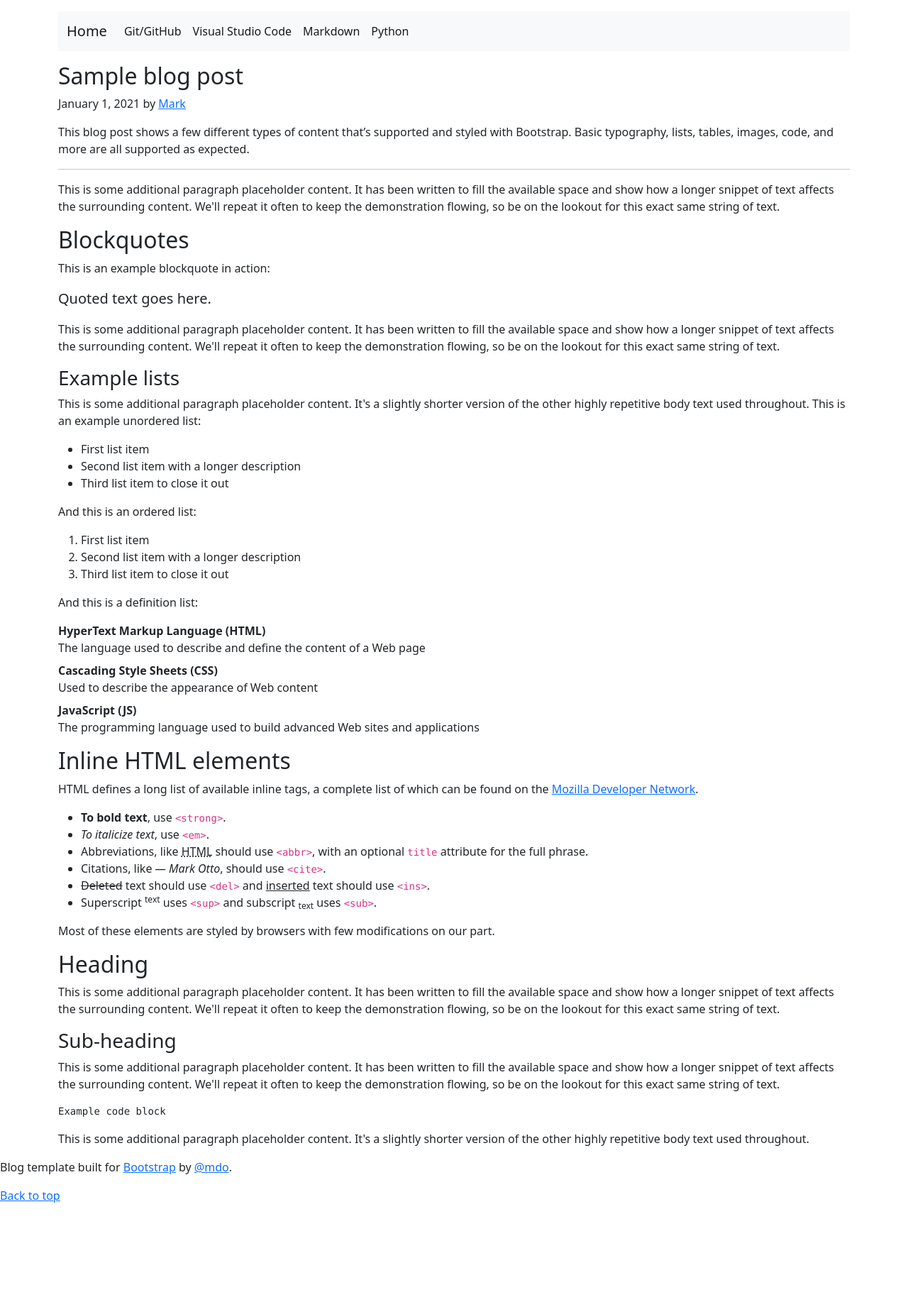
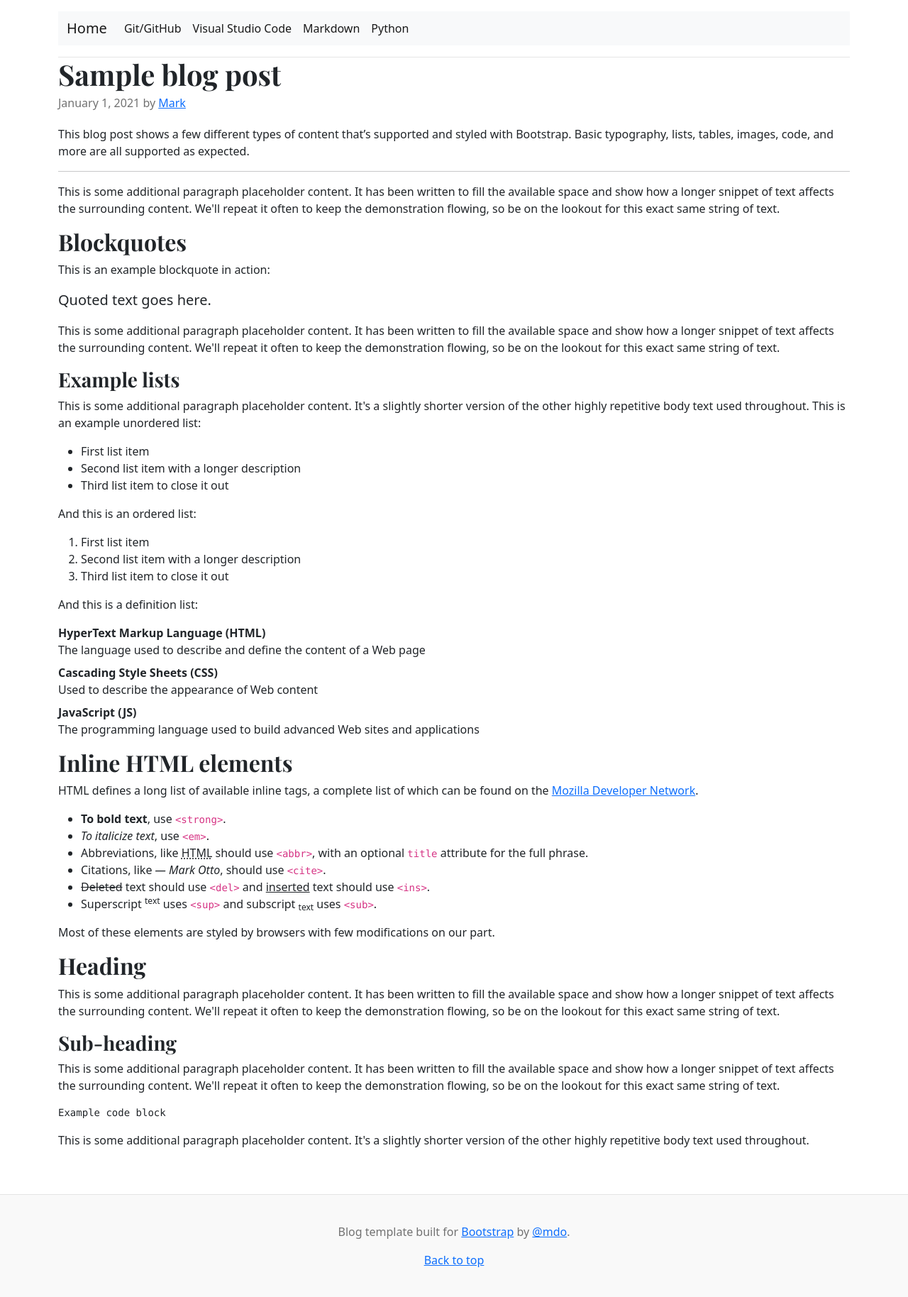
Before and after one commit to ConradoAlmeida/cheatsheets, a Jekyll site: the page built from index.html, in a window 1280 px wide. Shown: the whole page at 71% size. Built offline with Jekyll 4.4.1, drawn with Linux system fonts in a browser that asks for light colours; before the commit the page ends 1713 px from its top, so only the background shows below that.

Commit message:
Update default.html

```diff
--- a/_layouts/default.html
+++ b/_layouts/default.html
@@ -19,7 +19,7 @@
     <!-- Custom styles for this template -->
     <link href="https://fonts.googleapis.com/css?family=Playfair&#43;Display:700,900&amp;display=swap" rel="stylesheet">
     <!-- Custom styles for this template -->
-     <link href="blog.css" rel="stylesheet">
+     <link href="/assets/css/blog.css" rel="stylesheet">
 
   </head>
   <body>
```
